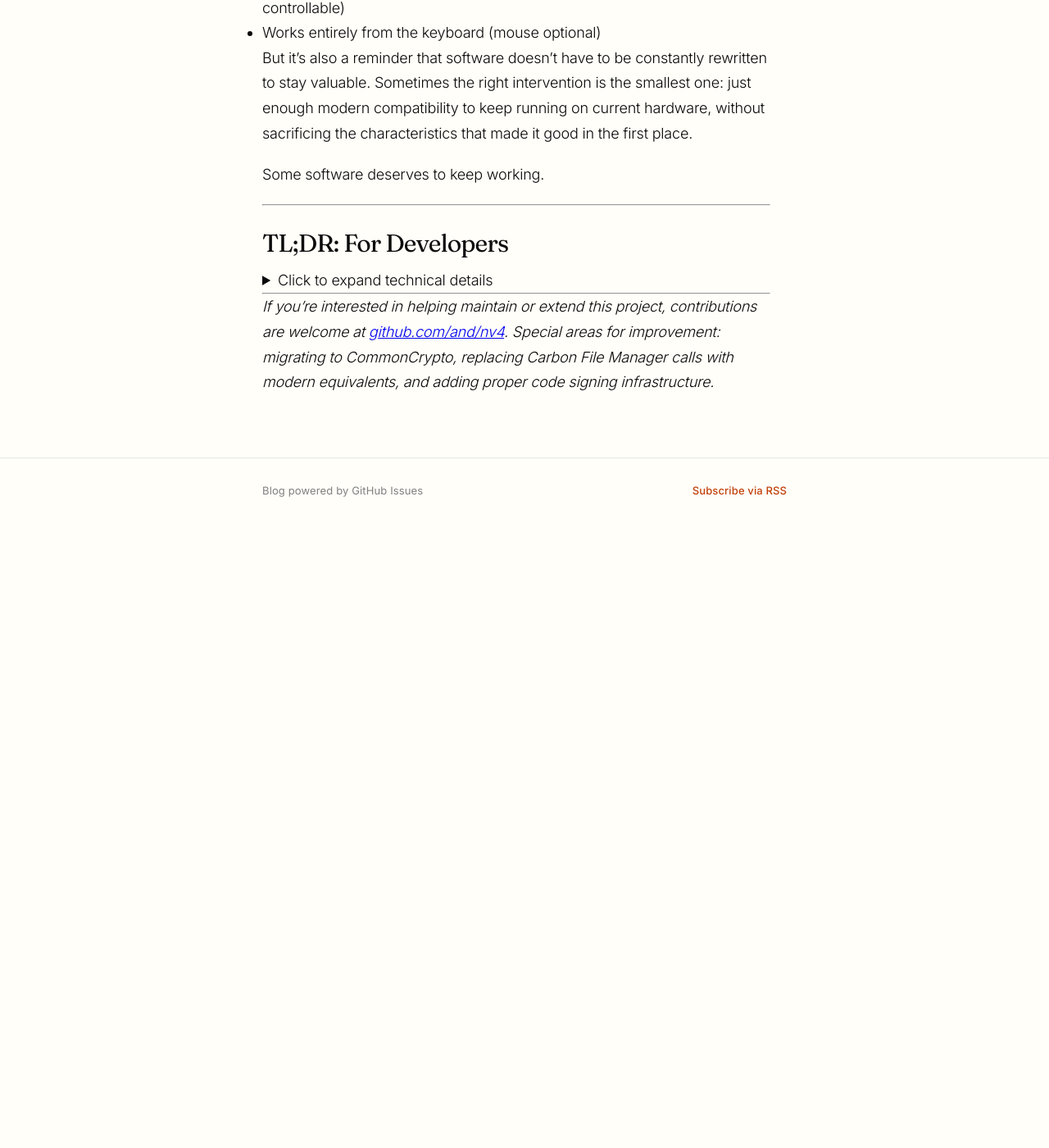
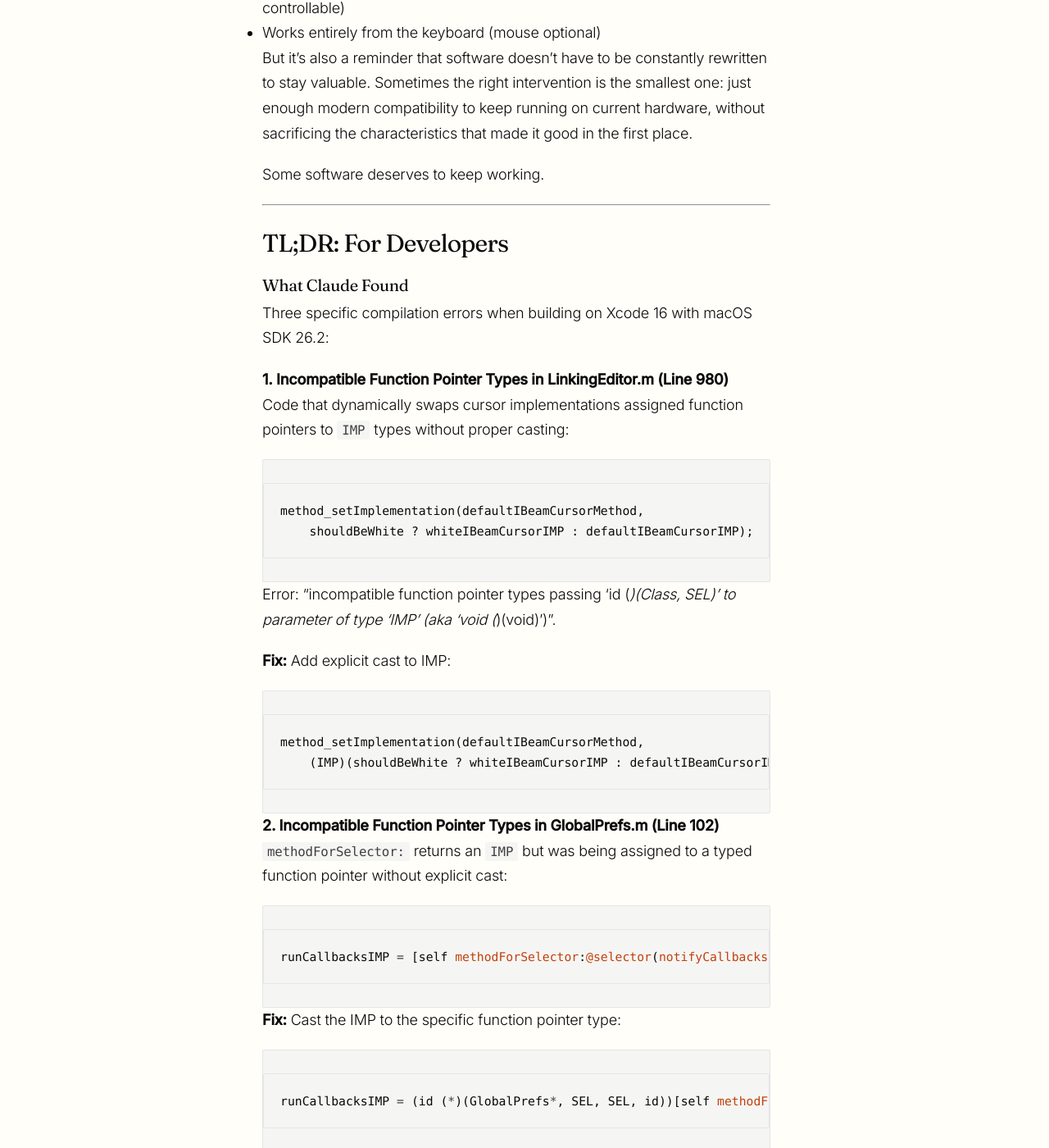
Before and after one commit to and/and.github.io, a Jekyll site: the page built from _posts/2026-02-08-issue-4.md, in a window 1280 px wide and 1400 px high, scrolled down 4257 px. Shown: the whole window at 82% size. Built offline with Jekyll 4.4.1, drawn with Linux system fonts in a browser that asks for light colours; before the commit the page ends 4887 px from its top, so only the background shows below that; some of the changed text lies outside the part shown.

Commit message:
Update from issue #4: Using Claude Opus 4.6 to bring Notational Velocity back to life on modern macOS

````diff
--- a/_posts/2026-02-08-issue-4.md
+++ b/_posts/2026-02-08-issue-4.md
@@ -89,9 +89,6 @@ Some software deserves to keep working.
 
 ## TL;DR: For Developers
 
-<details>
-<summary>Click to expand technical details</summary>
-
 ### What Claude Found
 
 Three specific compilation errors when building on Xcode 16 with macOS SDK 26.2:
@@ -131,7 +128,7 @@ runCallbacksIMP = (id (*)(GlobalPrefs*, SEL, SEL, id))[self methodForSelector:@s
 The Xcode project included `-whatsloaded` in `OTHER_LDFLAGS`, a legacy flag removed in modern linkers.
 
 **Fix:** Delete the flag from project settings:
-```objective-c
+```
 OTHER_LDFLAGS = (
     "-whatsloaded",  // ← Deleted this line
     "-weak_framework",
@@ -150,8 +147,6 @@ The codebase still has:
 
 These generate warnings but don't prevent compilation. They work through OS compatibility shims.
 
-</details>
-
 ---
 
 *If you're interested in helping maintain or extend this project, contributions are welcome at [github.com/and/nv4](https://github.com/and/nv4). Special areas for improvement: migrating to CommonCrypto, replacing Carbon File Manager calls with modern equivalents, and adding proper code signing infrastructure.*
````
